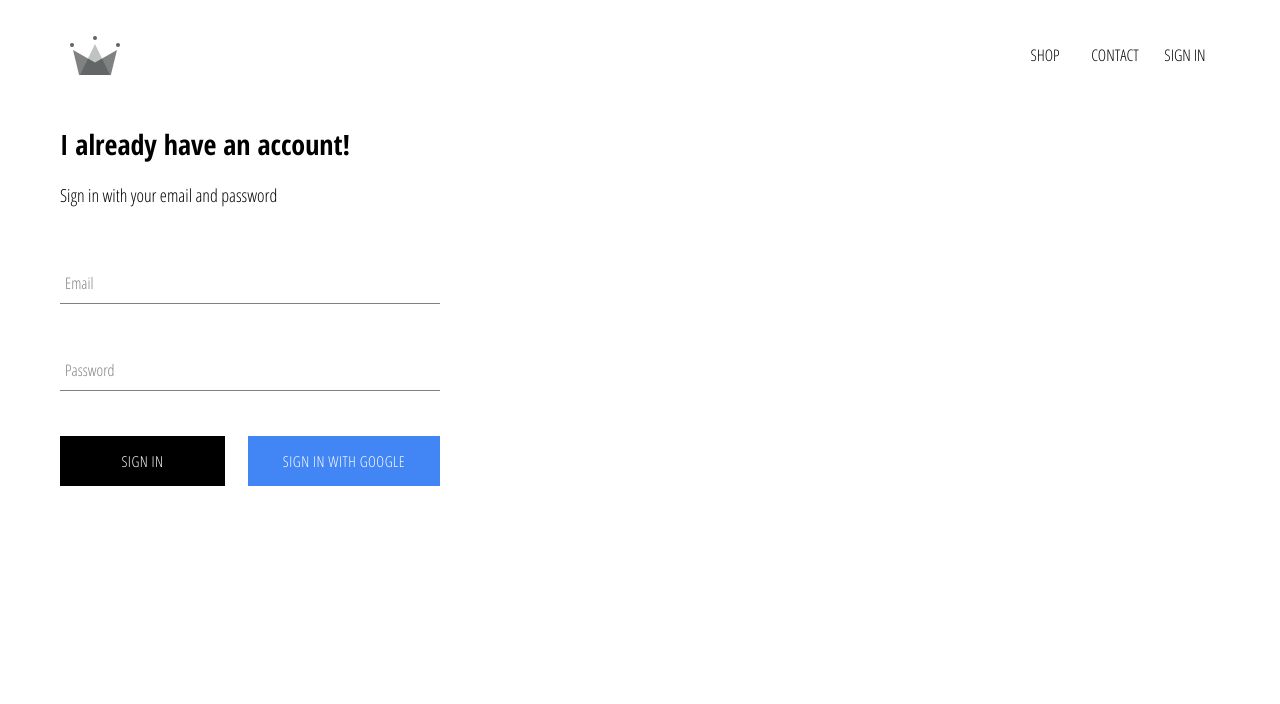
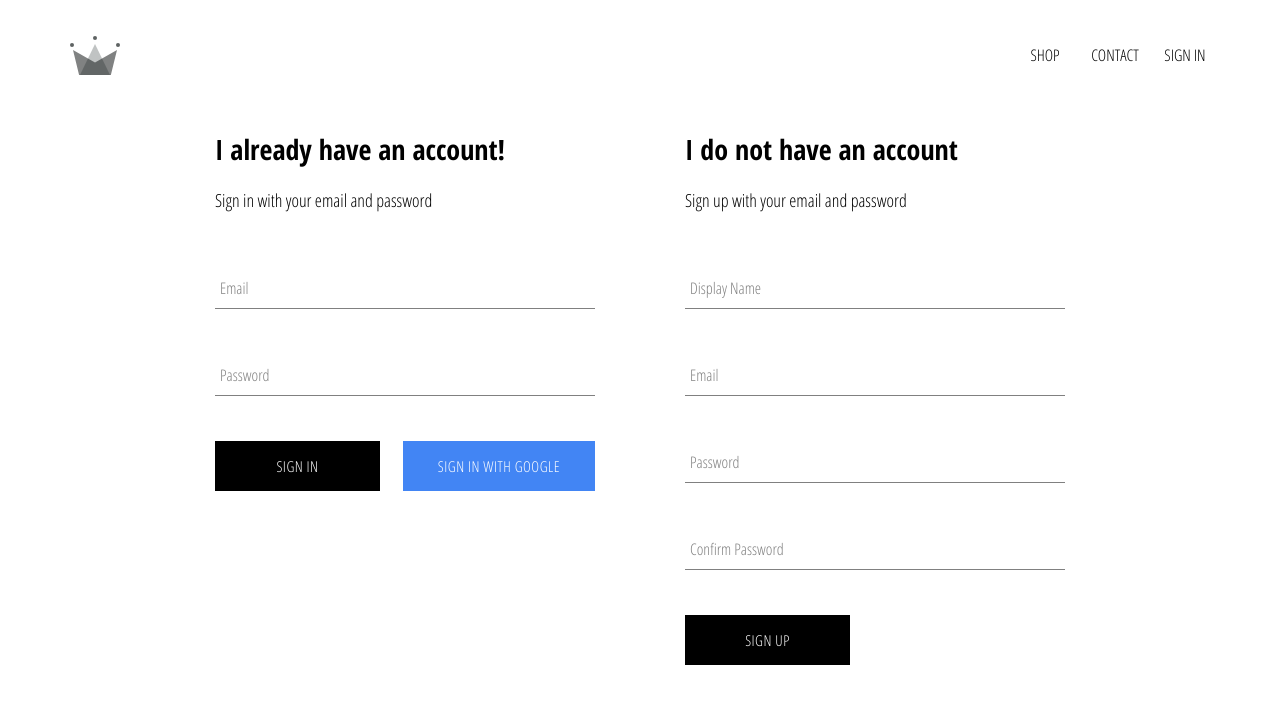
Before and after one commit to imran-prog/react-js, a React (Create React App) app in the folder crwn-mall/: page /signin in a window 1280 px wide. Shown: the top 704 px of the page. Built offline with nearby package versions, Linux system fonts and the light colour scheme; no server answers.

Commit message:
feat: :sparkles: Created Register component and added it in signin component

```diff
--- /dev/null
+++ b/crwn-mall/src/components/Register.jsx
@@ -0,0 +1,113 @@
+import React from "react";
+import styled from "styled-components";
+// Components
+import InputForm from "./FormInput";
+import CustomButton from "./CustomButton";
+// Firebase
+import { registerEmailAndPassword } from "../firebase";
+
+class Register extends React.Component {
+  constructor(props) {
+    super(props);
+
+    this.state = {
+      displayName: "",
+      email: "",
+      password: "",
+      confirmPassword: "",
+    };
+  }
+
+  handleSubmit = async (e) => {
+    e.preventDefault();
+
+    const { displayName, email, password, confirmPassword } = this.state;
+
+    if (password !== confirmPassword) {
+      alert("Passwords do not match");
+      return;
+    }
+
+    try {
+      await registerEmailAndPassword(displayName, email, password);
+
+      this.setState({
+        displayName: "",
+        email: "",
+        password: "",
+        confirmPassword: "",
+      });
+    } catch (error) {
+      console.log(error);
+    }
+  };
+
+  handleChange = (e) => {
+    const { name, value } = e.target;
+
+    this.setState({ [name]: value });
+  };
+
+  render() {
+    return (
+      <Wrapper>
+        <Title>I do not have an account</Title>
+        <SubTitle>Sign up with your email and password</SubTitle>
+
+        <form onSubmit={this.handleSubmit}>
+          <InputForm
+            name="displayName"
+            type="text"
+            value={this.state.displayName}
+            handleChange={this.handleChange}
+            label="Display Name"
+            required
+          />
+          <InputForm
+            name="email"
+            type="email"
+            value={this.state.email}
+            handleChange={this.handleChange}
+            label="Email"
+            required
+          />
+          <InputForm
+            name="password"
+            type="password"
+            value={this.state.password}
+            handleChange={this.handleChange}
+            label="Password"
+            required
+          />
+          <InputForm
+            name="confirmPassword"
+            type="password"
+            value={this.state.confirmPassword}
+            handleChange={this.handleChange}
+            label="Confirm Password"
+            required
+          />
+          <CustomButton type="submit">Sign Up</CustomButton>
+        </form>
+      </Wrapper>
+    );
+  }
+}
+
+const Wrapper = styled.div`
+  width: 380px;
+  display: flex;
+  flex-direction: column;
+`;
+
+const Title = styled.h2`
+  font-size: 28px;
+  margin: 10px 0px;
+`;
+
+const SubTitle = styled.span`
+  font-size: 18px;
+  margin: 10px 0px;
+`;
+
+export default Register;
--- a/crwn-mall/src/components/Signin.jsx
+++ b/crwn-mall/src/components/Signin.jsx
@@ -2,15 +2,22 @@ import React from "react";
 import styled from "styled-components";
 // Components
 import Login from "./Login";
+import Register from "./Register";
 
 const Signin = () => {
   return (
     <Wrapper>
       <Login />
+      <Register />
     </Wrapper>
   );
 };
 
-const Wrapper = styled.div``;
+const Wrapper = styled.div`
+  width: 850px;
+  display: flex;
+  justify-content: space-between;
+  margin: 30px auto;
+`;
 
 export default Signin;
```
